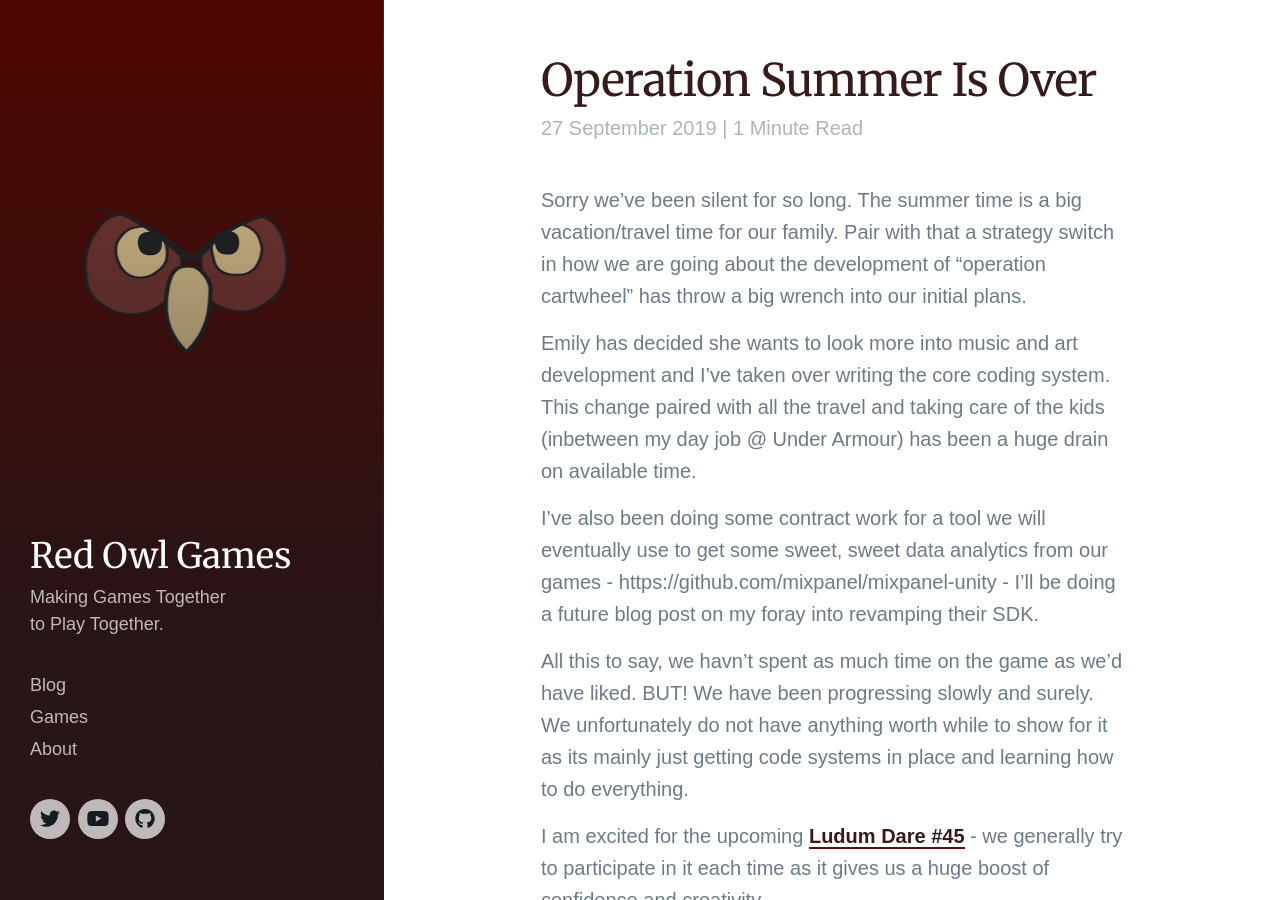
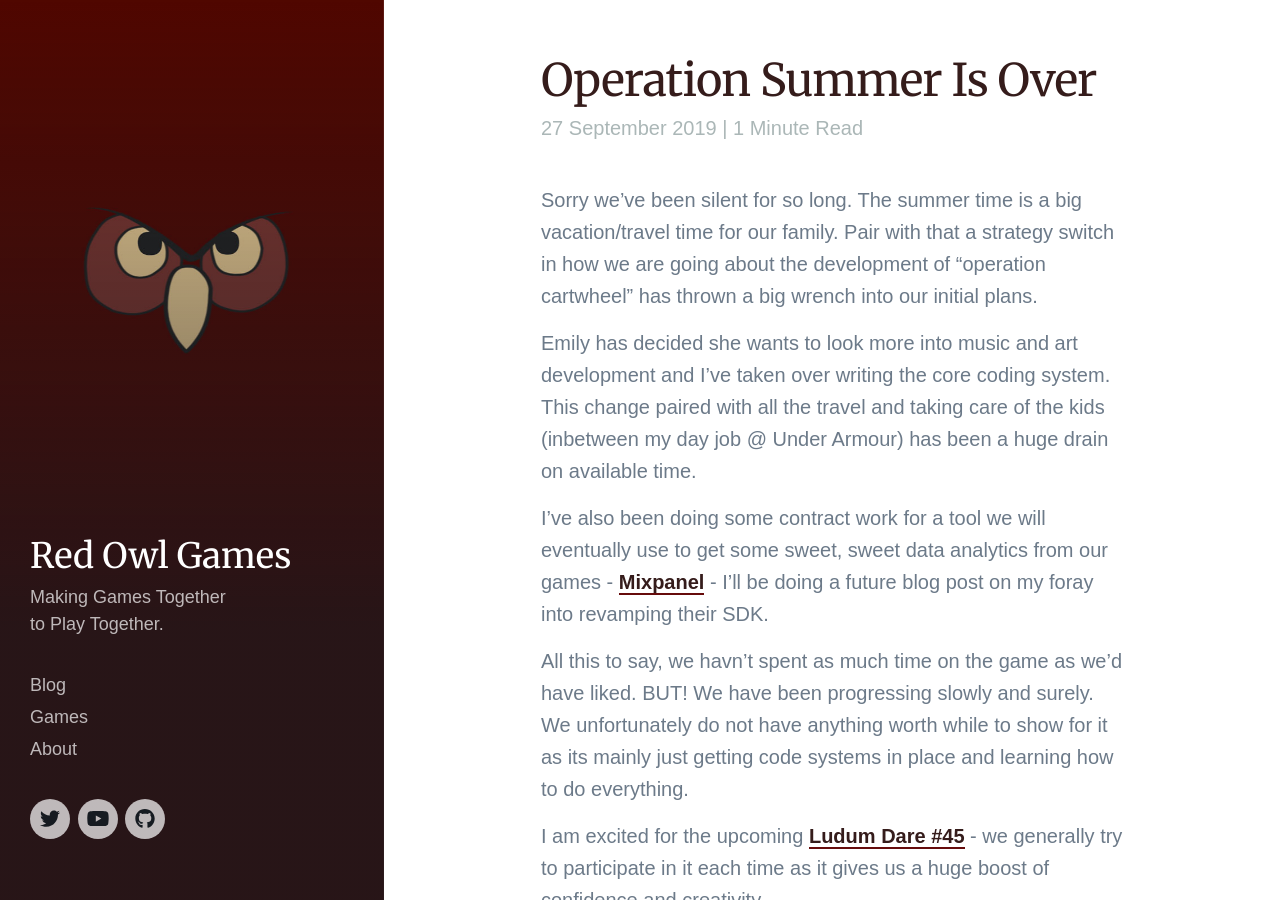
Before and after one commit to red-owl-games/red-owl-games.github.io, a Jekyll site: the page built from _posts/2019-9-27-operation-summer-is-over.md, in a window 1280 px wide and 900 px high. Built offline with Jekyll 4.4.1, drawn with Linux system fonts in a browser that asks for light colours; nearby versions of some CDN libraries; some web fonts are replaced; comment, search, counter and statistics services are not loaded.

Commit message:
fix some typos

```diff
--- a/_posts/2019-9-27-operation-summer-is-over.md
+++ b/_posts/2019-9-27-operation-summer-is-over.md
@@ -5,11 +5,11 @@ excerpt: Hot & Slow
 published: true
 ---
 
-Sorry we've been silent for so long.  The summer time is a big vacation/travel time for our family.  Pair with that a strategy switch in how we are going about the development of "operation cartwheel" has throw a big wrench into our initial plans.
+Sorry we've been silent for so long.  The summer time is a big vacation/travel time for our family.  Pair with that a strategy switch in how we are going about the development of "operation cartwheel" has thrown a big wrench into our initial plans.
 
 Emily has decided she wants to look more into music and art development and I've taken over writing the core coding system.  This change paired with all the travel and taking care of the kids (inbetween my day job @ Under Armour) has been a huge drain on available time.
 
-I've also been doing some contract work for a tool we will eventually use to get some sweet, sweet data analytics from our games - https://github.com/mixpanel/mixpanel-unity - I'll be doing a future blog post on my foray into revamping their SDK.
+I've also been doing some contract work for a tool we will eventually use to get some sweet, sweet data analytics from our games - [Mixpanel](https://github.com/mixpanel/mixpanel-unity) - I'll be doing a future blog post on my foray into revamping their SDK.
 
 All this to say, we havn't spent as much time on the game as we'd have liked.  BUT!  We have been progressing slowly and surely.  We unfortunately do not have anything worth while to show for it as its mainly just getting code systems in place and learning how to do everything.
 
```
